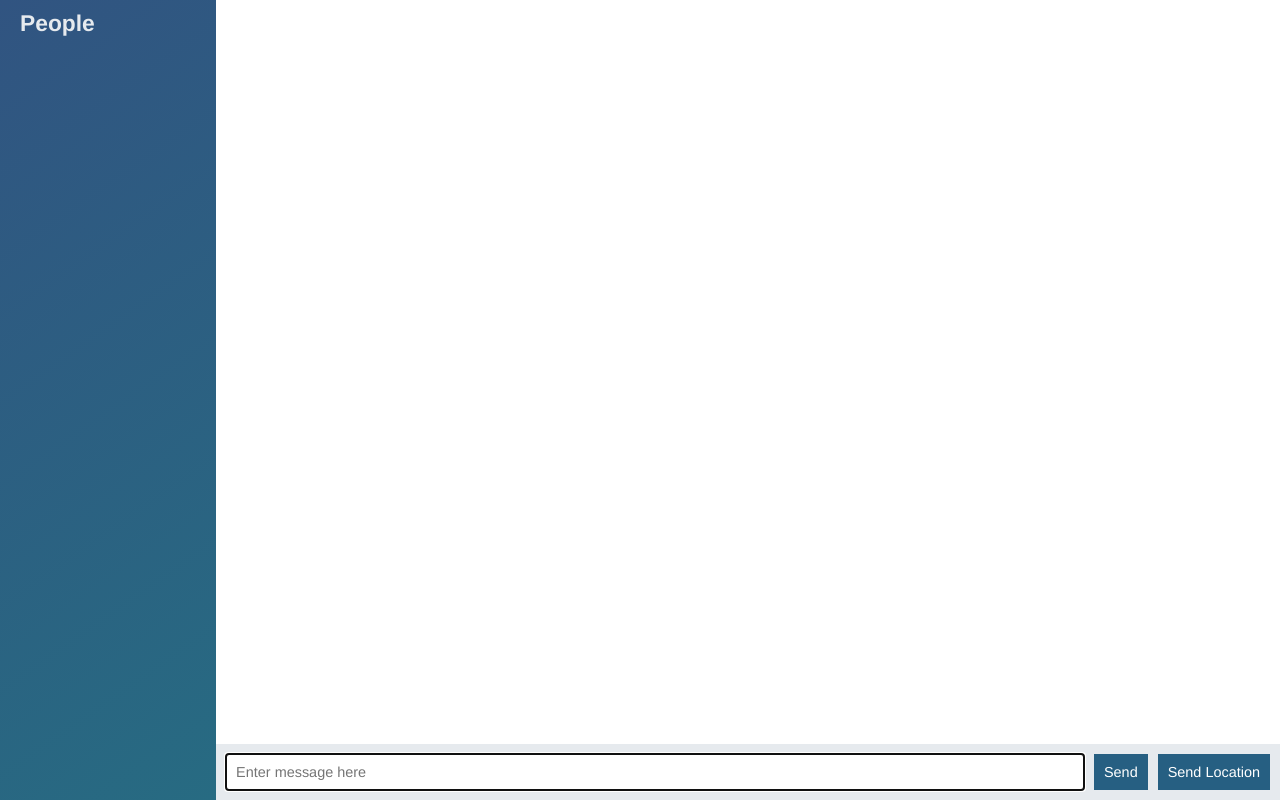
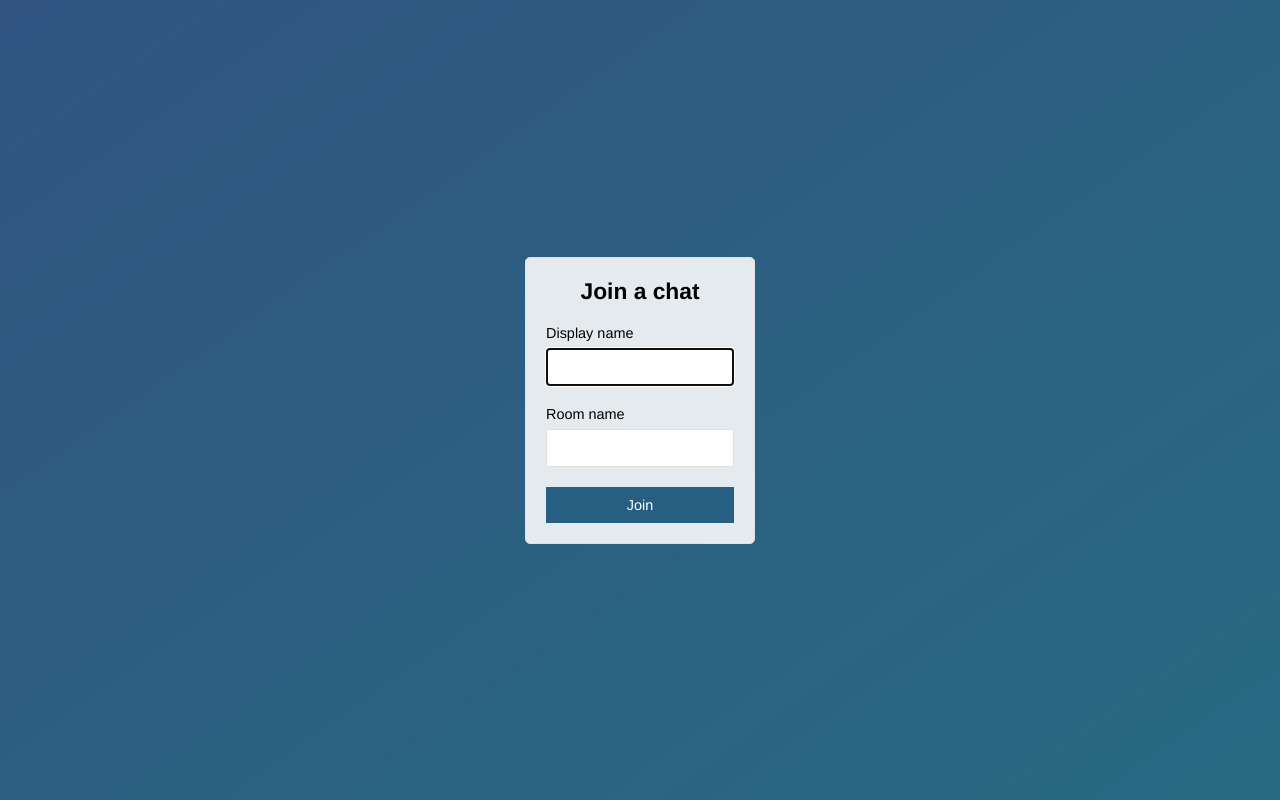
Before and after one commit to chiamtc/node-chat-app, a website: page public/index.html in a window 1280 px wide. Drawn offline with nearby package versions, Linux system fonts and the light colour scheme; no server answers.

Commit message:
join room UI

```diff
--- a/public/index.html
+++ b/public/index.html
@@ -2,46 +2,29 @@
 <html lang="en">
 <head>
     <meta charset="UTF-8">
-    <link type="text/css" href="/css/styles.css" rel="stylesheet"/>
-    <title>Title</title>
+    <meta name="viewport" content="width=device-width">
+    <title>Chat | Home</title>
+    <link rel="stylesheet" href="/css/styles.css">
 </head>
-<body class="chat">
-<div class="chat__sidebar">
-    <h3>People</h3>
-    <div id="users"></div>
+<body class="centered-form">
+<div class="centered-form__form">
+    <form action="/chat.html">
+
+        <div class="form-field">
+            <h3> Join a chat</h3>
+        </div>
+        <div class="form-field">
+            <label>Display name</label>
+            <input type="text" name="name" autofocus/>
+        </div>
+        <div class="form-field">
+            <label>Room name</label>
+            <input type="text" name="room"/>
+        </div>
+        <div class="form-field">
+            <button> Join</button>
+        </div>
+    </form>
 </div>
-<div class="chat__main">
-    <ol id="messages" class="chat__messages"></ol>
-    <div class="chat__footer">
-        <form id="message-form">
-            <input type="text" autocomplete="off" autofocus name="message" placeholder="Enter message here"/>
-            <button>Send</button>
-        </form>
-        <button id="send-location">Send Location</button>
-    </div>
-</div>
-<script id="message-template" type="text/template">
-    <li class="message">
-        <div class="message__title">
-            <h4>{{from}}</h4>
-            <span>{{createdAt}}</span>
-        </div>
-        <div class="message__body"><p>{{text}}</p></div>
-    </li>
-</script>
-<script id="location-message-template" type="text/template">
-    <li class="message">
-        <div class="message__title">
-            <h4>{{from}}</h4>
-            <span>{{createdAt}}</span>
-        </div>
-        <div class="message__body"><p><a href="{{url}}" target="_blank">My current location</a></p></div>
-    </li>
-</script>
-<script src="/socket.io/socket.io.js"></script>
-<script src="js/lib/jquery-3.3.1.min.js"></script>
-<script src="js/lib/moment.js"></script>
-<script src="js/lib/mustache.js"></script>
-<script src="js/index.js"></script>
 </body>
 </html>
```
Also changed, not shown: public/chat.html (added, +47 -0 lines), public/js/chat.js (renamed from public/js/index.js).
